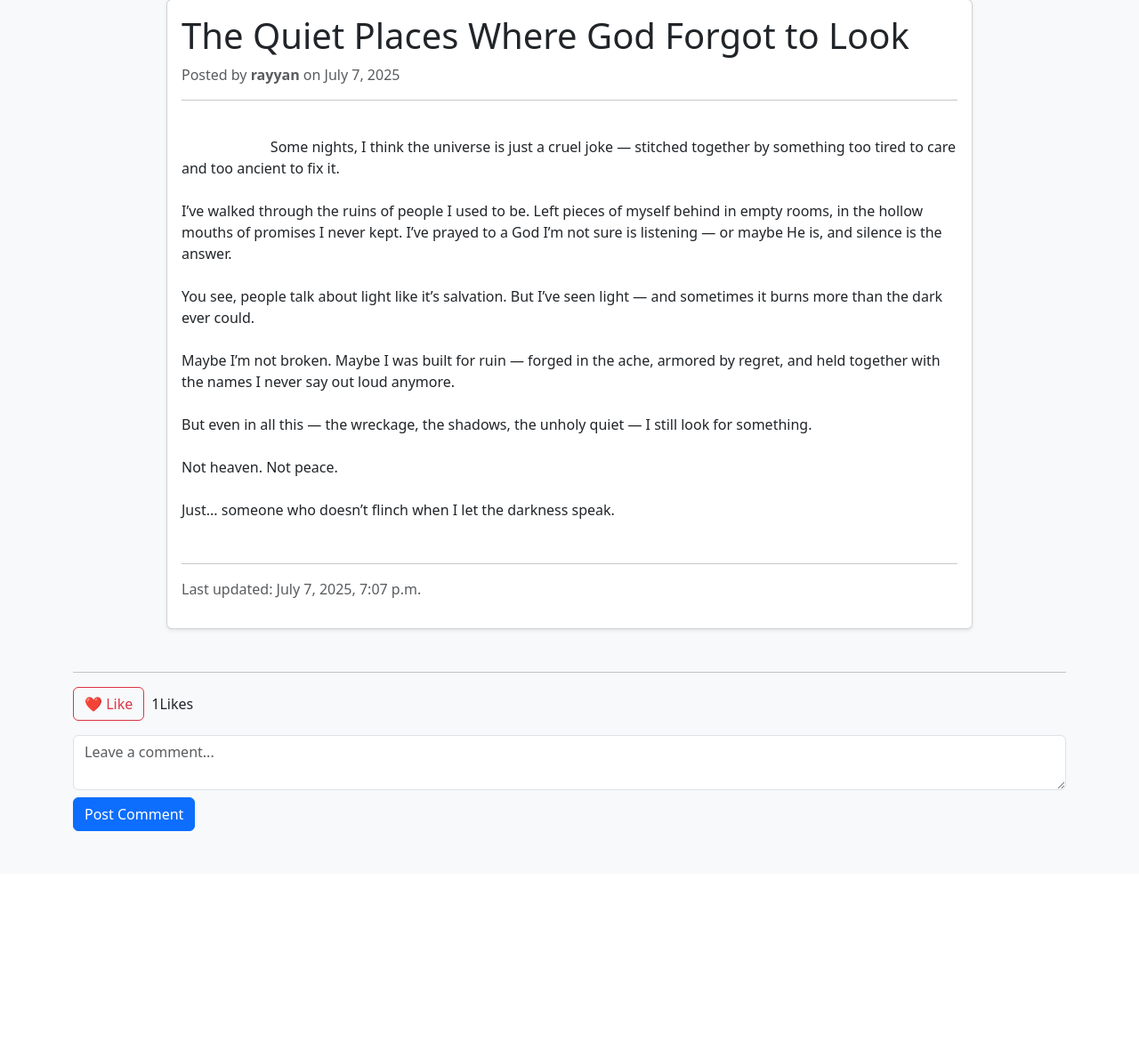
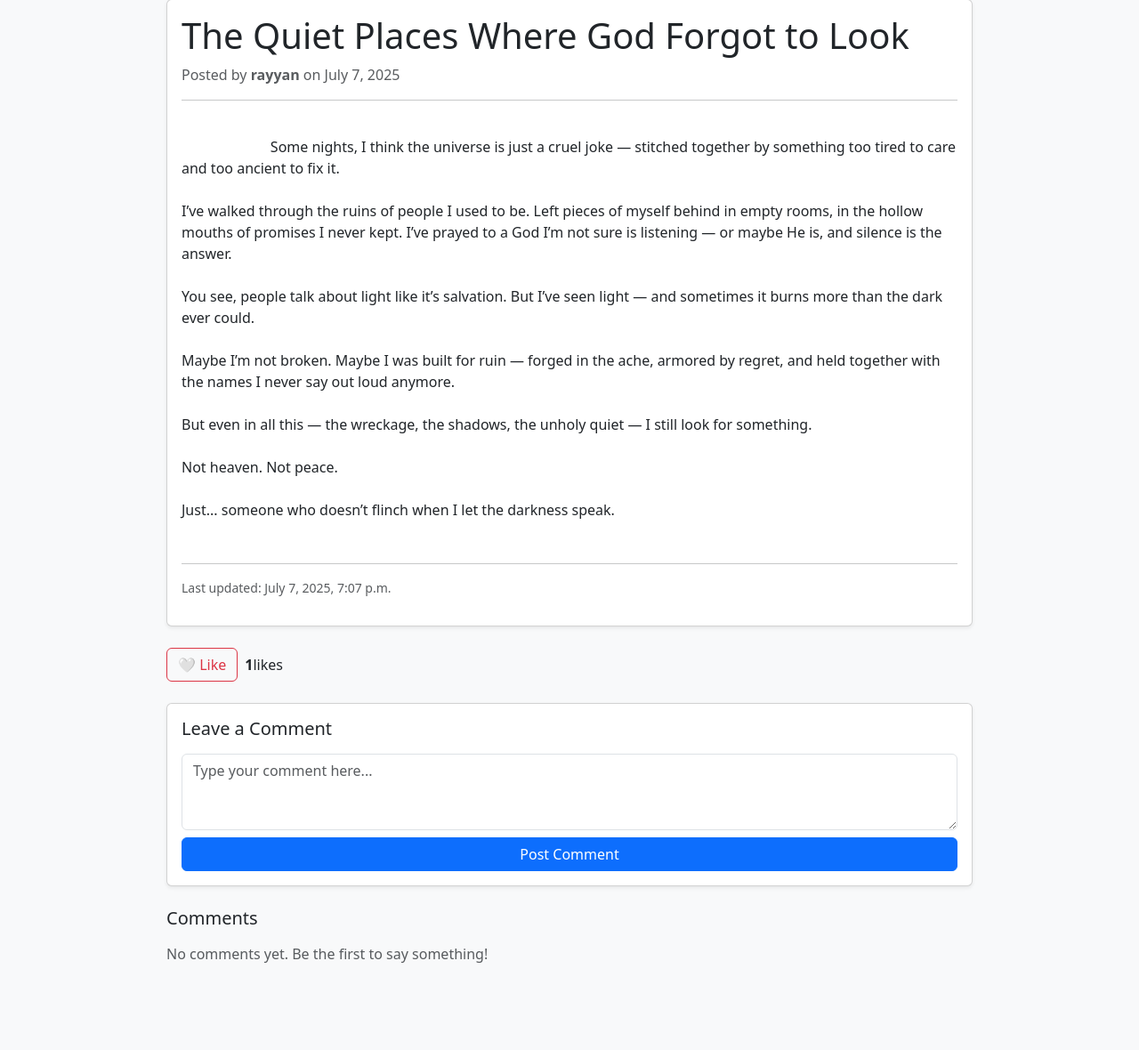
Before and after one commit to rayyan22207/Blog, a Django app: a page that uses src/blog/Templates/post_detail.html in a window 1280 px wide. Shown: the part 105-1285 px from the top of the page at 89% size. Before the commit the page ends 1039 px from the top, so only its background shows below. Run offline with Django 5.2, Linux system fonts and the light colour scheme; data comes from the database, SQL or seed files in the repository; both versions use the stored data as it was after the commit.

Commit message:
working on

```diff
--- a/src/blog/Templates/post_detail.html
+++ b/src/blog/Templates/post_detail.html
@@ -7,14 +7,13 @@
     <div class="row justify-content-center">
         <div class="col-md-10">
 
-            <div class="card shadow-sm">
+            <!-- Blog Post Card -->
+            <div class="card shadow-sm mb-4">
                 {% if post.image %}
                     <img src="{{ post.image.url }}" class="card-img-top" alt="{{ post.title }}">
                 {% endif %}
-
                 <div class="card-body">
                     <h1 class="card-title">{{ post.title }}</h1>
-
                     <p class="text-muted mb-2">
                         Posted by <strong>{{ post.author.username }}</strong>
                         on {{ post.created_at|date:"F j, Y" }}
@@ -22,43 +21,62 @@
                             | Category: {{ post.category.name }}
                         {% endif %}
                     </p>
-
                     <hr>
-
                     <div class="post-content" style="white-space: pre-wrap;">
                         {{ post.content }}
                     </div>
+                    <hr class="mt-4">
+                    <p class="text-muted small">Last updated: {{ post.updated_at|date:"F j, Y, g:i a" }}</p>
+                </div>
+            </div>
 
-                    <hr class="mt-4">
-                    <p class="text-muted">Last updated: {{ post.updated_at|date:"F j, Y, g:i a" }}</p>
+            <!-- Like Button -->
+            <div class="d-flex align-items-center mb-4">
+                <button id="likeBtn" class="btn btn-outline-danger me-2" title="{% if post.liked_by_user %}You liked this{% else %}Click to like{% endif %}">
+                    {% if post.liked_by_user %}
+                        ❤️
+                    {% else %}
+                        🤍
+                    {% endif %}
+                    Like
+                </button>
+                <span id="likeCount" class="fw-semibold">{{ post.likes.count }}</span> likes
+            </div>
+
+            <!-- Comment Input -->
+            <div class="card shadow-sm mb-4">
+                <div class="card-body">
+                    <h5 class="card-title mb-3">Leave a Comment</h5>
+                    <textarea id="commentInput" class="form-control mb-2" rows="3" placeholder="Type your comment here..."></textarea>
+                    <div class="d-grid">
+                        <button id="submitComment" class="btn btn-primary">Post Comment</button>
+                    </div>
+                </div>
+            </div>
+
+            <!-- Comment List -->
+            <div class="mb-5">
+                <h5 class="mb-3">Comments</h5>
+                <div id="commentList">
+                    {% for comment in post.comments.all %}
+                        <div class="border p-3 mb-3 rounded bg-light">
+                            <div class="mb-1">
+                                <strong>{{ comment.user.username }}</strong>
+                                <span class="text-muted small">• {{ comment.created_at|date:"M j, Y g:i A" }}</span>
+                            </div>
+                            <p class="mb-0">{{ comment.content }}</p>
+                        </div>
+                    {% empty %}
+                        <p class="text-muted">No comments yet. Be the first to say something!</p>
+                    {% endfor %}
                 </div>
             </div>
 
         </div>
     </div>
 </div>
-<hr>
-<div class="d-flex align-items-center mb-3">
-    <button id="likeBtn" class="btn btn-outline-danger me-2">❤️ Like</button>
-    <span id="likeCount">{{ post.likes.count }}</span> Likes
-</div>
 
-<!-- Comment box -->
-<div class="mb-4">
-    <textarea id="commentInput" class="form-control mb-2" rows="2" placeholder="Leave a comment..."></textarea>
-    <button id="submitComment" class="btn btn-primary">Post Comment</button>
-</div>
-
-<!-- Existing comments -->
-<div id="commentList">
-    {% for comment in post.comments.all %}
-        <div class="border p-2 mb-2 rounded bg-light">
-            <strong>{{ comment.user.username }}</strong> • {{ comment.created_at|date:"M j, Y g:i A" }}
-            <p class="mb-0">{{ comment.content }}</p>
-        </div>
-    {% endfor %}
-</div>
-
+<!-- Like & Comment JS -->
 <script>
     const likeBtn = document.getElementById('likeBtn');
     const likeCount = document.getElementById('likeCount');
@@ -83,7 +101,7 @@
 
     document.getElementById('submitComment').addEventListener('click', () => {
         const content = commentInput.value;
-        if (!content) return;
+        if (!content.trim()) return;
 
         fetch('{% url "api_comment_post" slug=post.slug %}', {
             method: 'POST',
@@ -97,13 +115,18 @@
         .then(data => {
             if (data.success) {
                 const div = document.createElement('div');
-                div.className = 'border p-2 mb-2 rounded bg-light';
-                div.innerHTML = `<strong>${data.username}</strong> • just now<p class="mb-0">${data.content}</p>`;
+                div.className = 'border p-3 mb-3 rounded bg-light';
+                div.innerHTML = `
+                    <div class="mb-1">
+                        <strong>${data.username}</strong>
+                        <span class="text-muted small">• just now</span>
+                    </div>
+                    <p class="mb-0">${data.content}</p>
+                `;
                 commentList.prepend(div);
                 commentInput.value = '';
             }
         });
     });
 </script>
-
 {% endblock %}
--- a/src/blog/views.py
+++ b/src/blog/views.py
@@ -1,20 +1,25 @@
 from django.shortcuts import render, redirect, get_object_or_404
-from .models import BlogPost
+from django.contrib.contenttypes.models import ContentType
+from .models import BlogPost, Like
 from .forms import BlogPostForm
 from django.contrib.auth.decorators import login_required
 
-# Create your views here.
 def home(request):
-    posts = BlogPost.objects.all()
-    for post in posts:
-        if post.image:
-            print(post.image.url)
-        else:
-            print('none')
+    posts = BlogPost.objects.filter(is_published=True)
+    user = request.user
+
+    # If user is authenticated, check likes
+    if user.is_authenticated:
+        post_ct = ContentType.objects.get_for_model(BlogPost)
+        user_likes = Like.objects.filter(user=user, content_type=post_ct, object_id__in=[p.id for p in posts])
+        liked_ids = set(like.object_id for like in user_likes)
+        for post in posts:
+            post.liked_by_user = post.id in liked_ids
+    else:
+        for post in posts:
+            post.liked_by_user = False
+
     return render(request, 'home.html', {'posts': posts})
-
-
-
 @login_required
 def create_post(request):
     if request.method == 'POST':
@@ -30,5 +35,13 @@ def create_post(request):
 
 
 def post_detail(request, slug):
-    post = get_object_or_404(BlogPost, slug=slug, is_published=True)
+    post = get_object_or_404(BlogPost, slug=slug)
+
+    if request.user.is_authenticated:
+        ct = ContentType.objects.get_for_model(BlogPost)
+        liked = Like.objects.filter(user=request.user, content_type=ct, object_id=post.id).exists()
+        post.liked_by_user = liked
+    else:
+        post.liked_by_user = False
+
     return render(request, 'post_detail.html', {'post': post})
```
Also changed, not shown: src/blog/Templates/home.html (+11 -2 lines), src/db.sqlite3.
